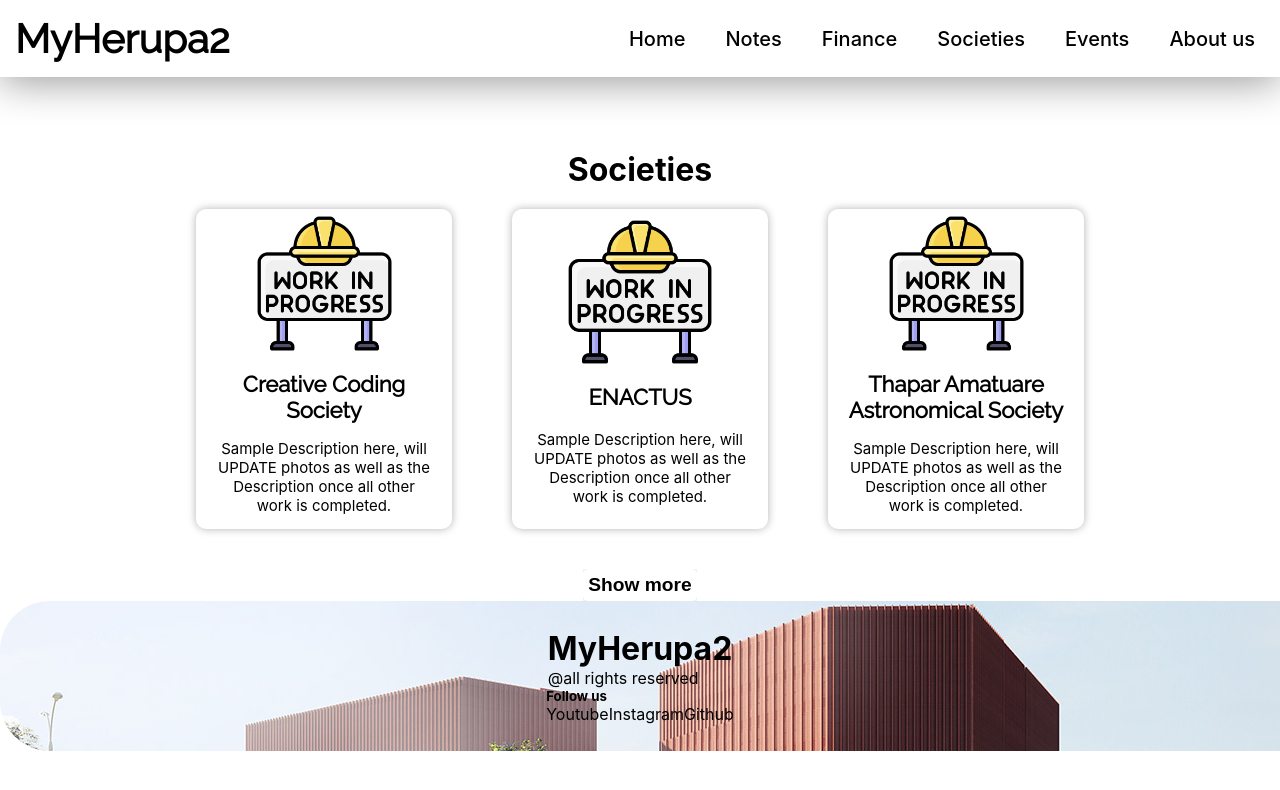
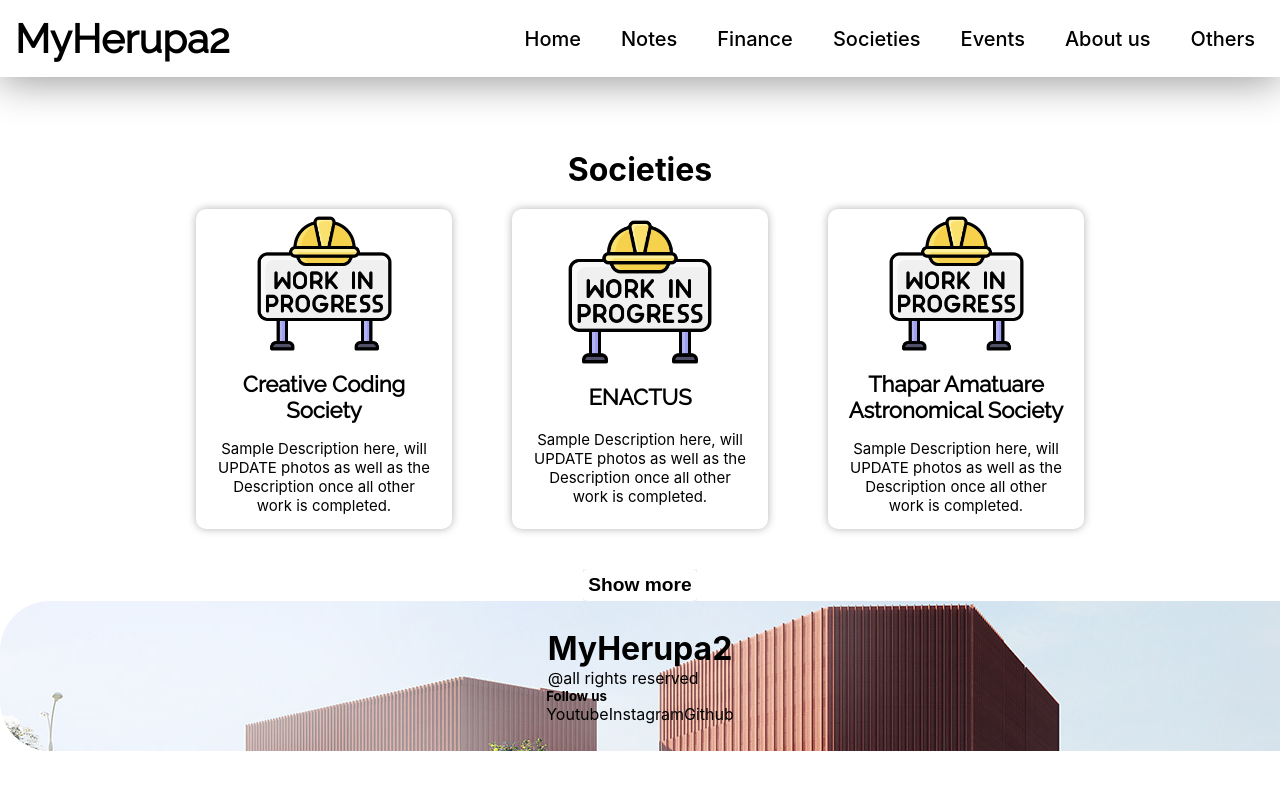
Before and after one commit to Akhil-Sharma-26/code-hunters, a React (Create React App) app in the folder client/: page /societie in a window 1280 px wide. Shown: the top 790 px of the page. Built offline with nearby package versions, Linux system fonts and the light colour scheme.

Commit message:
minor changes

```diff
--- a/client/src/Components/Header.jsx
+++ b/client/src/Components/Header.jsx
@@ -13,6 +13,7 @@ const Header = () => {
           <HashLink to = {"/#societies"}>Societies</HashLink>
           <HashLink to = {"/#events"}>Events</HashLink>
           <HashLink to = {"/#aboutus"}>About us</HashLink>
+          <Link to = {"/other"}>Others</Link>
           {/* HashLink sirf wo hi pages karne hain jo scroll kar ke access kiye ja sakte hain and jinke liye alag se page bnana hai unke liye sirf link */}
         </main>
     </nav>
```
